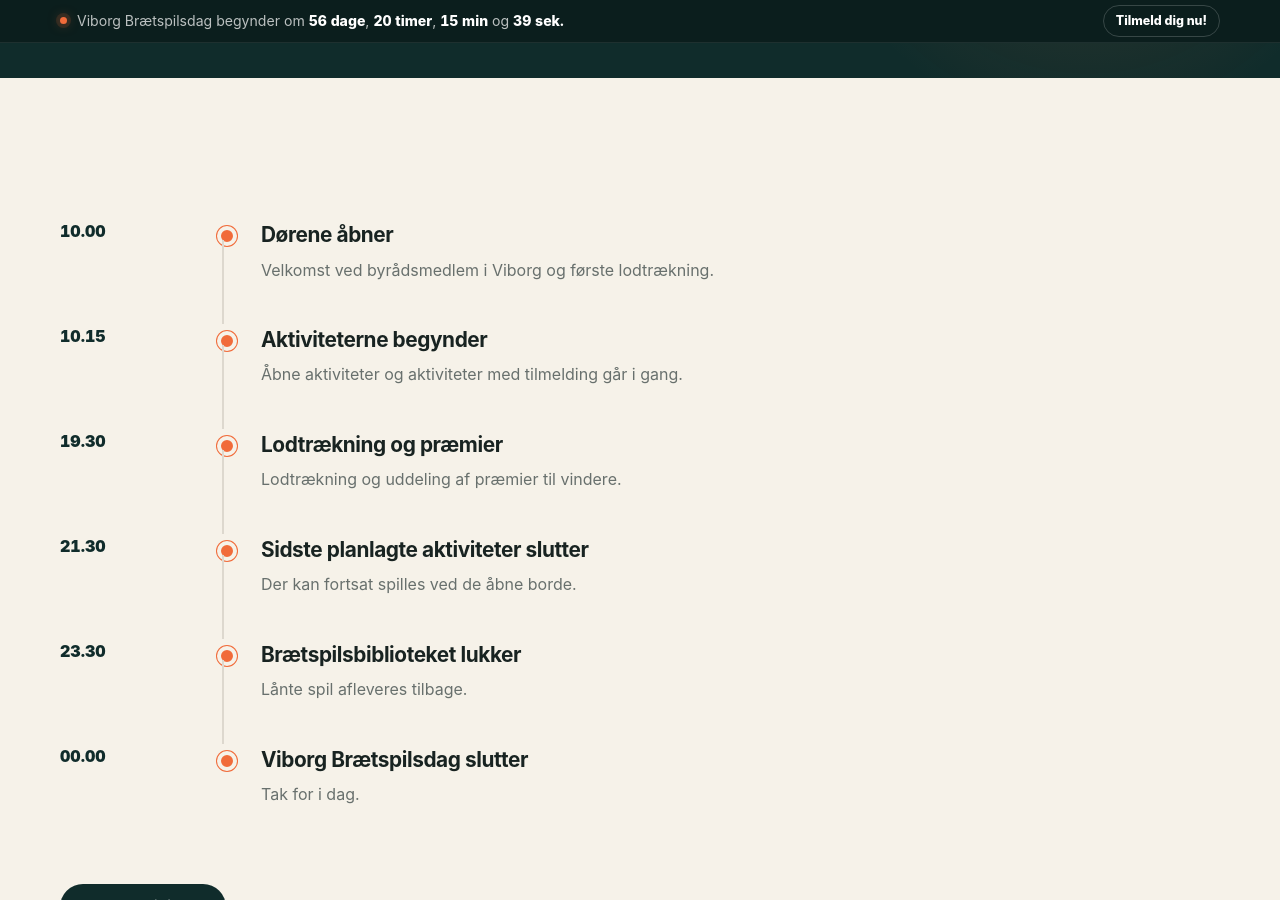
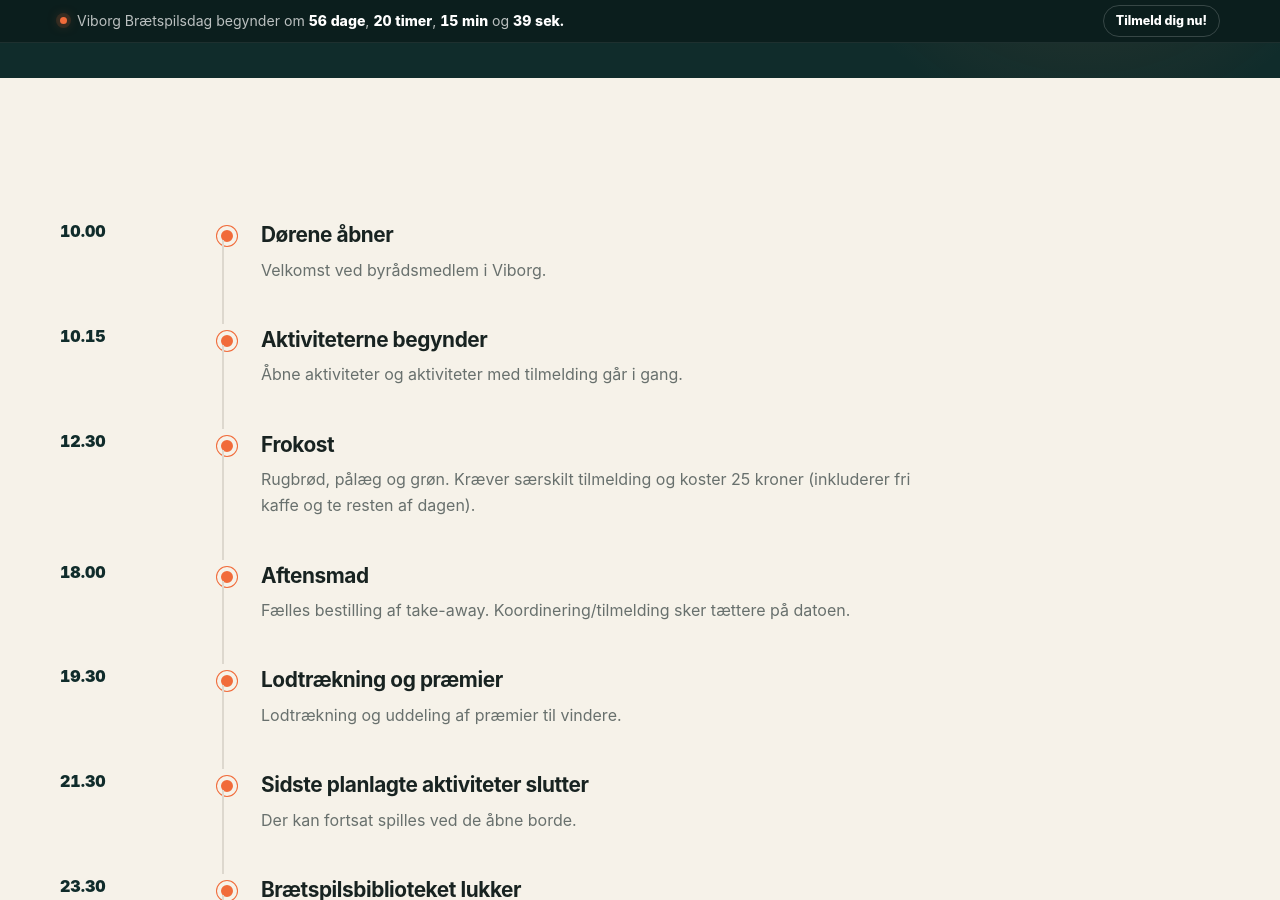
Before and after one commit to Andrejao/spilex, a Jekyll site: the page built from program.html, in a window 1280 px wide and 900 px high, scrolled down 414 px. Built offline with Jekyll 4.4.1, drawn with Linux system fonts in a browser that asks for light colours.

Commit message:
Update hovedprogram.yml

```diff
--- a/_data/hovedprogram.yml
+++ b/_data/hovedprogram.yml
@@ -1,10 +1,18 @@
 - tid: "10.00"
   titel: "Dørene åbner"
-  beskrivelse: "Velkomst ved byrådsmedlem i Viborg og første lodtrækning."
+  beskrivelse: "Velkomst ved byrådsmedlem i Viborg."
 
 - tid: "10.15"
   titel: "Aktiviteterne begynder"
   beskrivelse: "Åbne aktiviteter og aktiviteter med tilmelding går i gang."
+
+- tid: "12.30"
+  titel: "Frokost"
+  beskrivelse: "Rugbrød, pålæg og grøn. Kræver særskilt tilmelding og koster 25 kroner (inkluderer fri kaffe og te resten af dagen)."
+
+- tid: "18.00"
+  titel: "Aftensmad"
+  beskrivelse: "Fælles bestilling af take-away. Koordinering/tilmelding sker tættere på datoen."
 
 - tid: "19.30"
   titel: "Lodtrækning og præmier"
```
